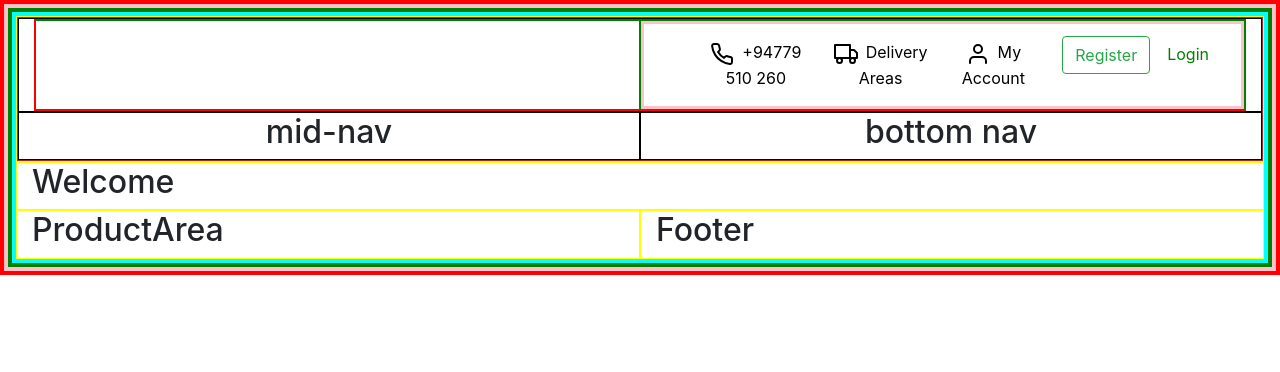
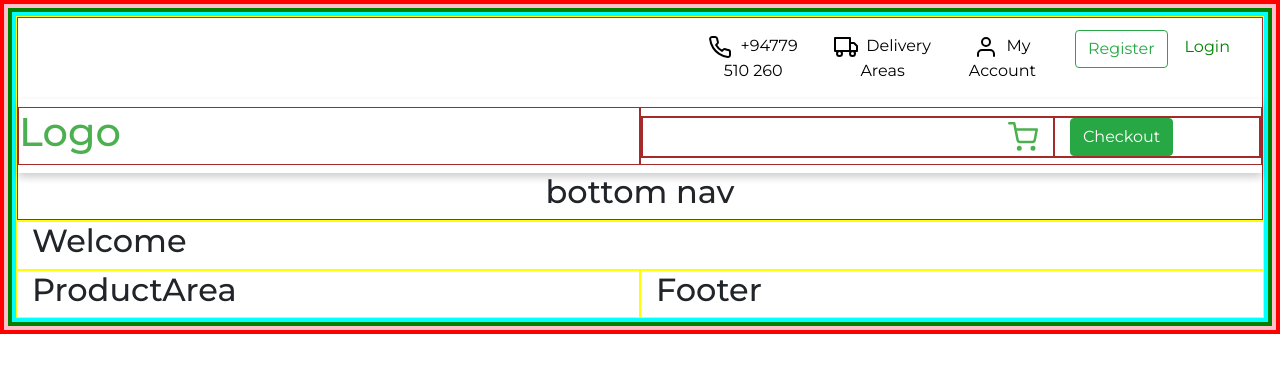
Before and after one commit to 1997Buhuti/shopping-cart-app, a React (Create React App) app: page / in a window 1280 px wide. Shown: the top 372 px of the page. Built offline with nearby package versions, Linux system fonts and the light colour scheme.

Commit message:
Mid NavBar UX Complete

```diff
--- a/public/index.html
+++ b/public/index.html
@@ -18,6 +18,7 @@
     <link rel="stylesheet" href="%PUBLIC_URL%\assets\feather\feather.css" type="text/css">
     <link rel="manifest" href="%PUBLIC_URL%/manifest.json" />
     <link rel="stylesheet" href="%PUBLIC_URL%/assets/feather/feather.css" type="text/css">
+    <link href="https://fonts.googleapis.com/css2?family=Montserrat:wght@100;400;500;700&display=swap" rel="stylesheet">
     <!--
       Notice the use of %PUBLIC_URL% in the tags above.
       It will be replaced with the URL of the `public` folder during the build.
--- a/src/Assests/Main.scss
+++ b/src/Assests/Main.scss
@@ -1 +1,5 @@
 @import "Partials/Header";
+body {
+  width: 100%;
+  font-family: "Montserrat", "sans-serif";
+}
--- /dev/null
+++ b/src/Assests/Partials/Colors.scss
@@ -0,0 +1,6 @@
+$theme-green: #4caf50;
+$grey: #708090;
+$footer-background-color: #424242;
+$white: white;
+$footer-grey: #bdbdbd;
+$header-icons: black;
--- a/src/Assests/Partials/Header.scss
+++ b/src/Assests/Partials/Header.scss
@@ -1,4 +1,5 @@
 @import "BreakPoints";
+@import "Colors";
 .header{
     .top-nav{
       color: black;
@@ -15,7 +16,37 @@
         }
       }
     }
+  .mid-nav-container{
+    box-shadow: 0 4px 8px 0 rgba(0, 0, 0, 0.2);
+    background-color: white;
+    .mid-nav-Logo{
+      text-align: left;
+      color: $theme-green;
+      font-family: "Montserrat", "sans-serif";
+      font-weight: 500;
+    }
+    .checkout-tab{
+      .cart-button{
+        color: $theme-green;
+        cursor: pointer;
+        .cart-icon{
+          width: 30px;
+          height: 30px;
+          cursor: pointer;
+        }
+
+      }
+      .checkout-button{
+
+      }
+    }
+  }
+
 }
+
+
+
+
 
 @media only screen and (max-width: $medium) {
   .header{
--- a/src/Components/Header/Header.tsx
+++ b/src/Components/Header/Header.tsx
@@ -1,19 +1,20 @@
 import React from "react";
 import {Col, Row} from "react-bootstrap";
 import TopNav from "./TopNav";
+import MidNav from "./MidNav";
 
 const Header: React.FC=()=>{
     return(
         <Row className="header" style={{border:'1px solid brown'}}>
-            <Col xs={12} className="text-center" style={{border:'1px solid black'}}>
+            <Col xs={12} className="px-0 text-center">
                 <TopNav/>
             </Col>
 
-            <Col lg={6} className="text-center" style={{border:'1px solid black'}}>
-                <h2>mid-nav</h2>
+            <Col lg={12} className="px-0 text-center">
+                <MidNav/>
             </Col>
 
-            <Col lg={6} className="text-center" style={{border:'1px solid black'}}>
+            <Col lg={12} className="text-center">
                 <h2>bottom nav</h2>
             </Col>
         </Row>
--- /dev/null
+++ b/src/Components/Header/MidNav.tsx
@@ -0,0 +1,24 @@
+import React from "react";
+import {Button, Col, Row} from "react-bootstrap";
+import {ShoppingCart} from 'react-feather';
+const MidNav: React.FC=()=>{
+    return(
+        <Row className="mid-nav-container mx-0 pt-2 pb-2" style={{width:'100%'}}>
+            <Col  xs={6} className="px-0 mid-nav-Logo" style={{border:'1px solid brown'}}>
+                <h1>Logo</h1>
+            </Col>
+            <Col  xs={6} className="checkout-tab px-0 pt-2 top-nav-button" style={{border:'1px solid brown'}}>
+                <Row className="mx-0" style={{border:'1px solid brown'}}>
+                    <Col className="cart-button text-right pt-1 xs={6} md={{ span: 6, offset: 4}}" style={{border:'1px solid brown'}}>
+                        <ShoppingCart className="cart-icon"/>
+                    </Col>
+                    <Col className="checkout-button text-left" xs={6} md={4} style={{border:'1px solid brown'}}>
+                        <Button variant="success">Checkout</Button>
+                    </Col>
+                </Row>
+
+            </Col>
+        </Row>
+    )
+}
+export default MidNav;
--- a/src/Components/Header/TopNav.tsx
+++ b/src/Components/Header/TopNav.tsx
@@ -3,15 +3,9 @@ import {Button, Col, Container, Nav, Navbar, Row} from "react-bootstrap";
 import {Phone, Truck, User} from 'react-feather';
 const TopNav: React.FC=()=>{
     return(
-        <Row className="mx-0" style={{width:'100%', border:'1px solid red'}}>
-            <Col xs={6} className="text-center" style={{border:'1px solid green'}}>
-                <Navbar expand="lg">
-
-                </Navbar>
-            </Col>
-
-            <Col xs={6} className="px-0 top-nav-container" style={{border:'1px solid green'}}>
-                <Navbar expand="lg" className="top-nav" style={{border:'3px solid pink'}}>
+        <Row className="mx-0" style={{width:'100%'}}>
+            <Col  xs={{ span: 6, offset: 6}} className="px-0 top-nav-container">
+                <Navbar expand="sm" className="top-nav float-right">
                     <Container>
                         <Navbar.Toggle aria-controls="basic-navbar-nav" />
                         <Navbar.Collapse className="justify-content-end" id="basic-navbar-nav">
```
